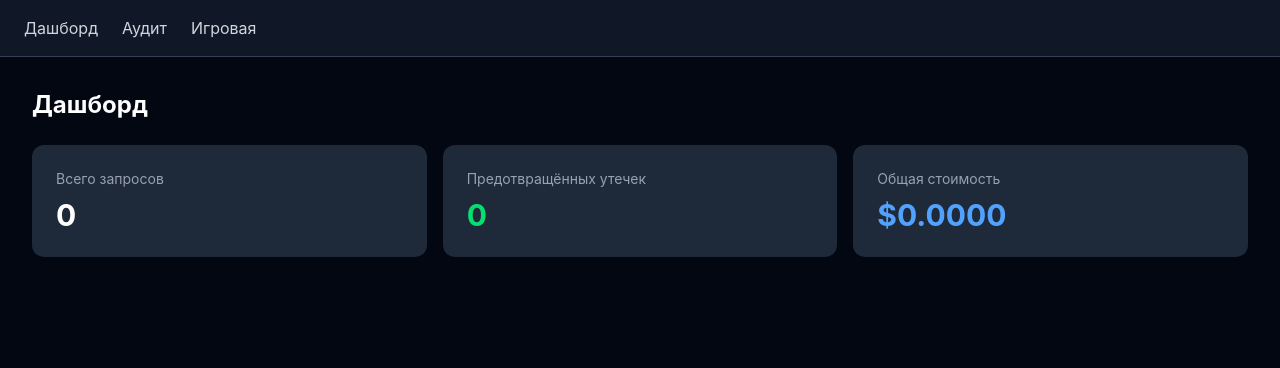
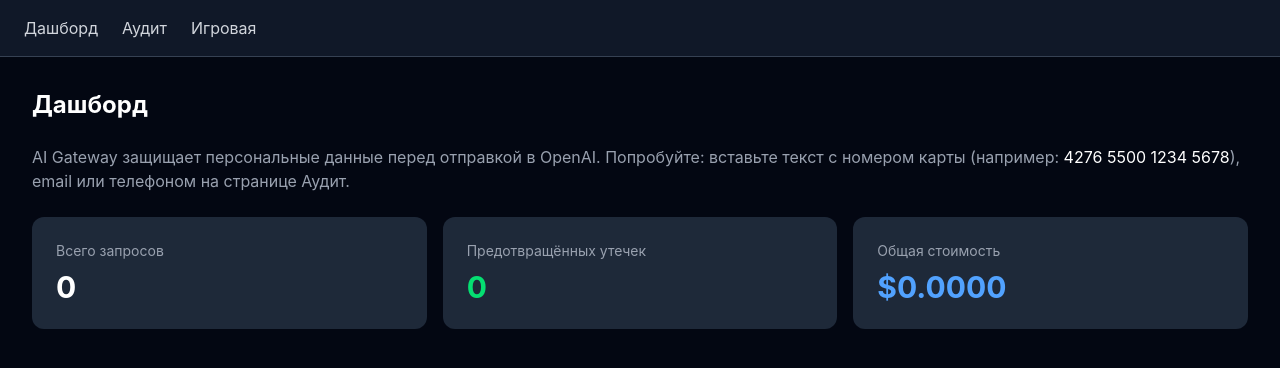
Before and after one commit to IuliiaUsatova/ai-gateway, a React (Vite) app in the folder frontend/: page / in a window 1280 px wide. Shown: the top 368 px of the page. Built offline with nearby package versions, Linux system fonts and the light colour scheme; no server answers.

Commit message:
feat: add description and example to Dashboard

```diff
--- a/frontend/src/pages/DashboardPage.tsx
+++ b/frontend/src/pages/DashboardPage.tsx
@@ -9,6 +9,11 @@ function DashboardPage() {
     return (
         <div className="p-8">
             <h1 className="text-2xl font-bold mb-6">Дашборд</h1>
+            <p className="text-gray-400 mb-6">
+                AI Gateway защищает персональные данные перед отправкой в OpenAI.
+                Попробуйте: вставьте текст с номером карты (например: <span className="text-white">4276 5500 1234 5678</span>),
+                email или телефоном на странице Аудит.
+            </p>
             <div className="grid grid-cols-3 gap-4">
                 <div className="bg-gray-800 rounded-xl p-6">
                     <p className="text-gray-400 text-sm">Всего запросов</p>
```
